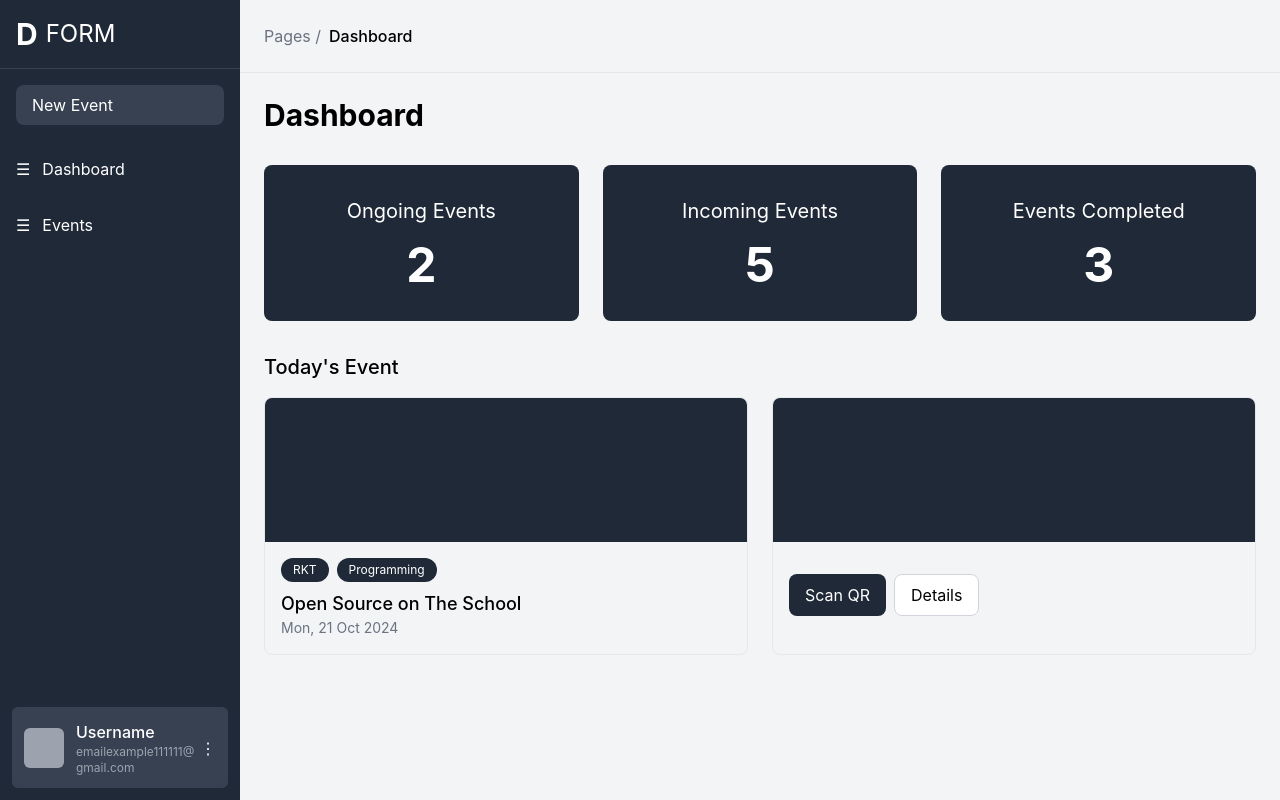
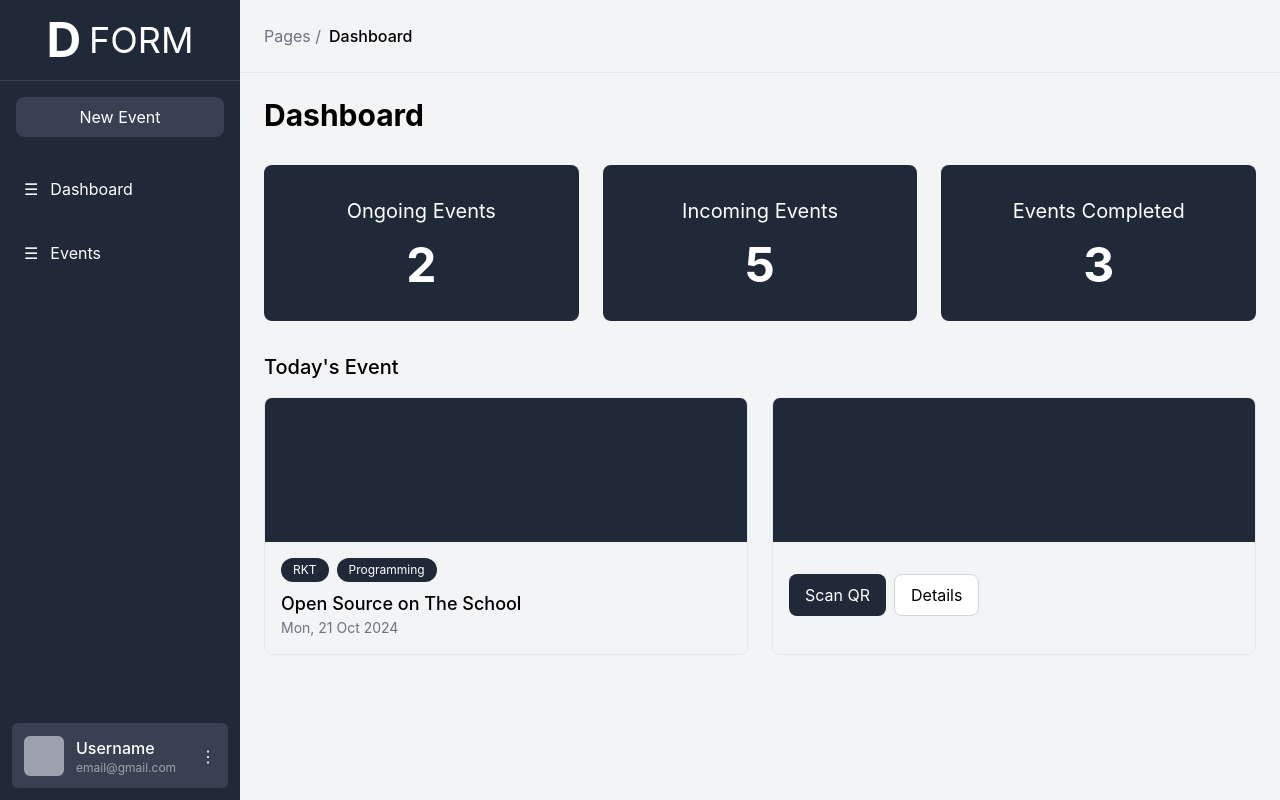
Before and after one commit to fachruddinruddin/Prototipe, a React (Vite) app: page / in a window 1280 px wide. Built offline with nearby package versions, Linux system fonts and the light colour scheme.

Commit message:
Enhance Sidebar layout and styling; center header elements, adjust button alignment, and improve MenuItem appearance with rounded corners

```diff
--- a/src/components/layout/Sidebar.jsx
+++ b/src/components/layout/Sidebar.jsx
@@ -1,40 +1,43 @@
-import React from 'react';
-import { Link, useLocation } from 'react-router-dom';
-import MenuItem from '../navigation/MenuItem';
-import UserInfo from '../common/UserInfo';
+import React from "react";
+import { Link, useLocation } from "react-router-dom";
+import MenuItem from "../navigation/MenuItem";
+import UserInfo from "../common/UserInfo";
 
 function Sidebar() {
   const location = useLocation();
 
   return (
     <div className="w-60 bg-gray-800 text-white flex flex-col">
-      <div className="p-4 border-b border-gray-700">
-        <div className="flex items-center">
-          <h1 className="text-3xl font-bold">D</h1>
-          <span className="ml-2 text-2xl">FORM</span>
-        </div>
+      <div className="p-4 border-b border-gray-700 flex justify-center items-center">
+        <h1 className="text-5xl font-bold">D</h1>
+        <span className="ml-2 text-4xl">FORM</span>
       </div>
 
-      <div className="p-4">
-        <button className="bg-gray-700 text-white rounded-lg py-2 px-4 w-full text-left">
+      <div className="p-4 flex justify-center">
+        <button className="bg-gray-700 text-white rounded-lg py-2 px-4 w-full text-center">
           New Event
         </button>
       </div>
 
       <div className="flex-grow overflow-y-auto">
         <Link to="/dashboard">
-          <MenuItem icon="menu" text="Dashboard" active={location.pathname === '/dashboard'} />
+          <MenuItem
+            icon="menu"
+            text="Dashboard"
+            active={location.pathname === "/dashboard"}
+          />
         </Link>
         <Link to="/events">
-          <MenuItem icon="menu" text="Events" active={location.pathname === '/events'} />
+          <MenuItem
+            icon="menu"
+            text="Events"
+            active={location.pathname === "/events"}
+          />
         </Link>
       </div>
 
       <div className="mt-auto">
-        <UserInfo
-          username="Username"
-          email="emailexample111111@gmail.com"
-        />
+        <UserInfo username="Username" email="email@gmail.com" />
       </div>
     </div>
   );
--- a/src/components/navigation/MenuItem.jsx
+++ b/src/components/navigation/MenuItem.jsx
@@ -2,7 +2,7 @@ import React from 'react';
 
 function MenuItem({ icon, text, active }) {
   return (
-    <div className={`flex items-center p-4 ${active ? 'bg-gray-700' : 'hover:bg-gray-700'}`}>
+    <div className={`flex items-center rounded-lg p-4 m-2 ${active ? 'bg-gray-700' : 'hover:bg-gray-700'}`}>
       <div className="mr-3">
         {icon === 'menu' && <span>☰</span>}
         {icon === 'list' && <span>≡</span>}
```
